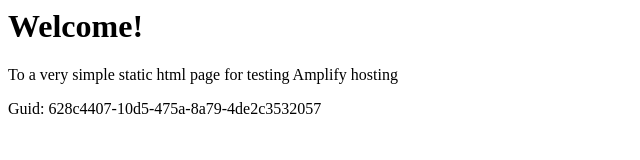
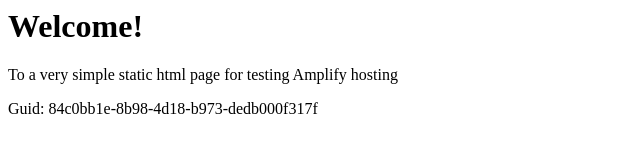
Before and after one commit to aws-aemilia-dub/Github-PR-Commit-Integration-Test-DoNotTouch-GithubWebhookPreviewCanaryTest-v1-preprod-eu-west-1, a website: page src/index.html in a window 1280 px wide. Shown: the full height of the page, 0-640 px from the left. Drawn offline with Linux system fonts and the light colour scheme.

Commit message:
commit from integ tests

```diff
--- a/src/index.html
+++ b/src/index.html
@@ -12,6 +12,6 @@
 <body>
     <h1>Welcome!</h1>
     <p>To a very simple static html page for testing Amplify hosting</p>
-    <p>Guid: 628c4407-10d5-475a-8a79-4de2c3532057</p></body>
+    <p>Guid: 84c0bb1e-8b98-4d18-b973-dedb000f317f</p></body>
 
 </html>
```
